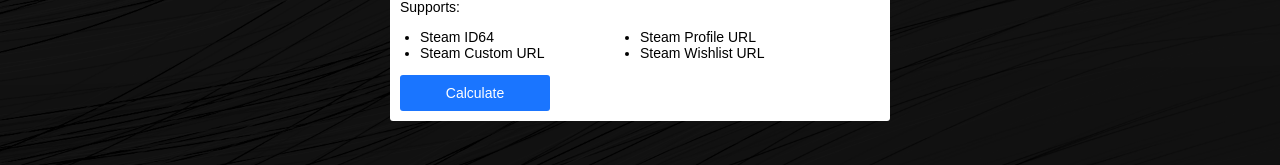
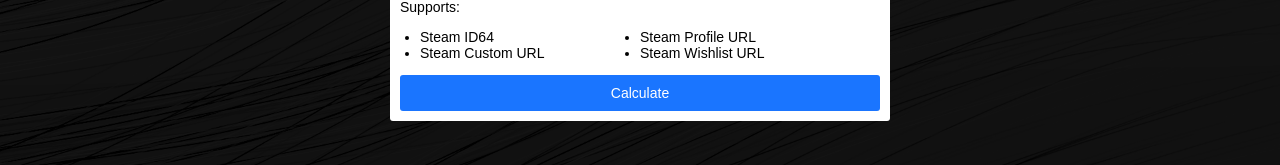
Before and after one commit to The-HopelessGamer/steamwishlistcalculator, a React (Vite) app in the folder frontend/: page / in a window 1280 px wide. Shown: the part 372-537 px from the top of the page. Built offline with nearby package versions, Linux system fonts and the light colour scheme; no server answers.

Commit message:
Small Bug Fixes

```diff
--- a/frontend/src/design_system/primary_button/primary_button.css
+++ b/frontend/src/design_system/primary_button/primary_button.css
@@ -1,6 +1,7 @@
 .primaryButton {
 	color: white;
-	width: 15rem;
+	min-width: 15rem;
+	width: 100%;
 	padding: 1rem;
 	border-radius: 3px;
 	transition: background-color 0.1s linear;
```
